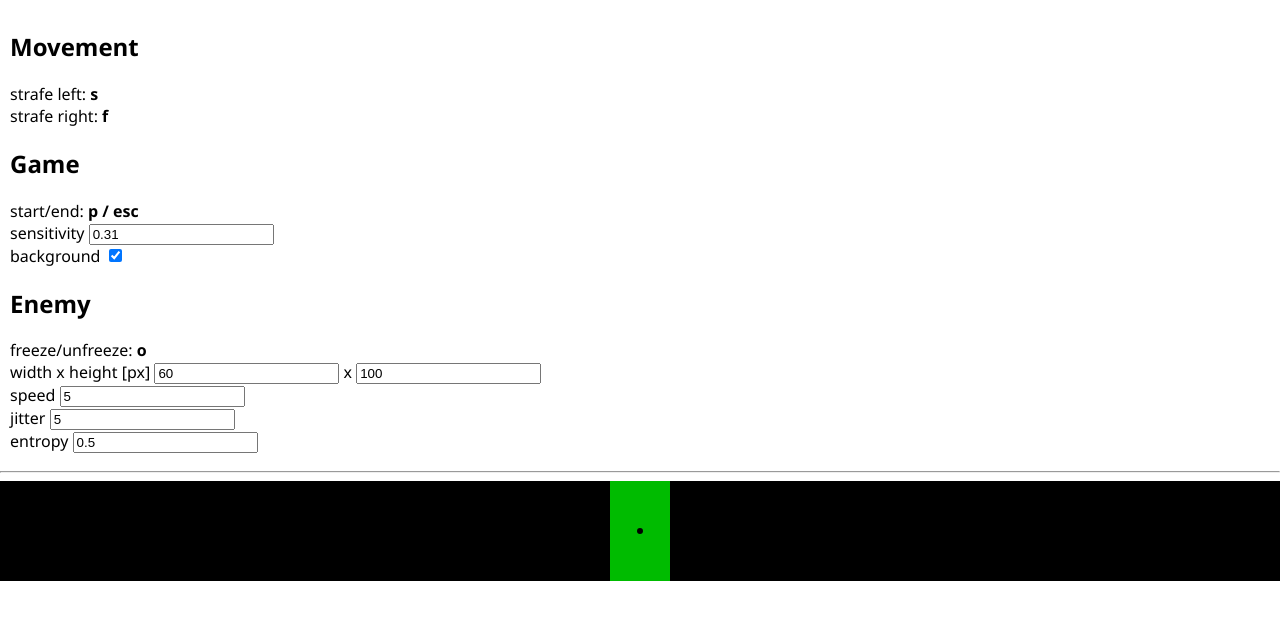
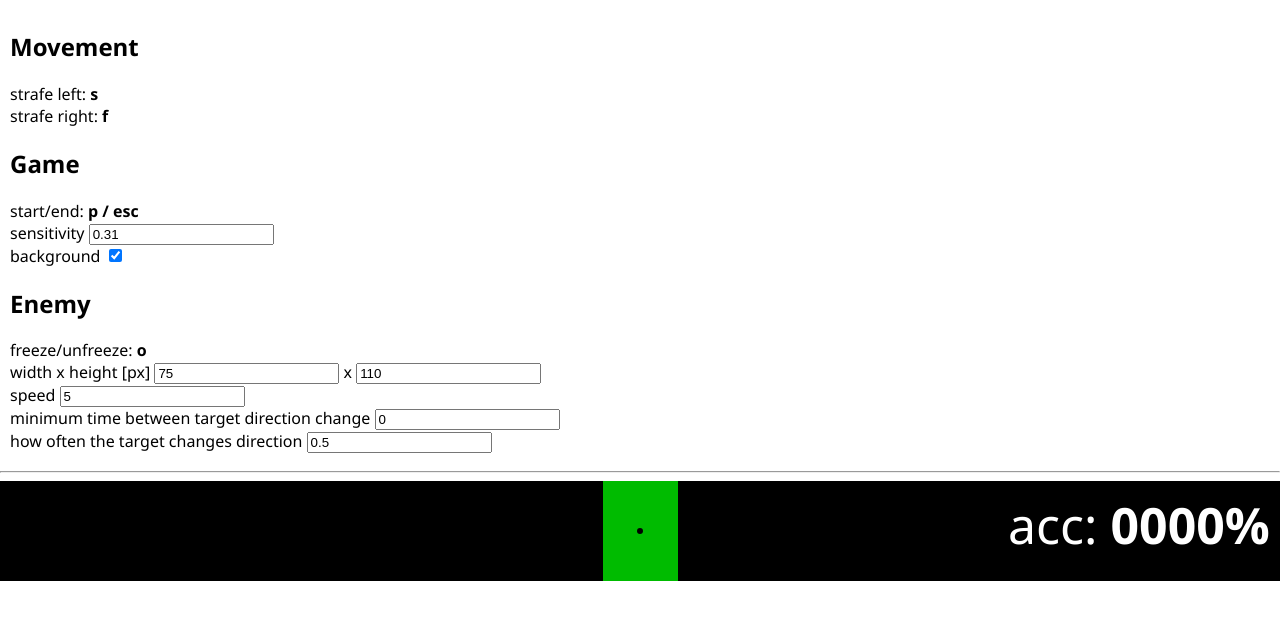
Before and after one commit to jburzynski/fps-aiming, a plain HTML site: page src/index.html in a window 1280 px wide. Drawn offline with Linux system fonts and the light colour scheme.

Commit message:
UI: changed "entropy" and "jitter" to more understandable terms; brought back the accuracy meter

```diff
--- a/src/business/user-input-controller.js
+++ b/src/business/user-input-controller.js
@@ -33,8 +33,6 @@ const UserInputController = function (ui, world, hud, viewport) {
 
     document.addEventListener('keydown', event => {
         this.state.keydown = event.char || event.key;
-
-        // one-time actions
 
         if (this.state.keydown === 'p' && this.state.pause) {
             mouseMovementXInFrame = 0;
--- a/src/index.html
+++ b/src/index.html
@@ -15,10 +15,10 @@
 
             <h2>Enemy</h2>
             <label>freeze/unfreeze:</label> <strong>o</strong>
-            <br /><label for="width">width x height [px]</label> <input type="text" id="width" value="60"> x <input type="text" id="height" value="100">
+            <br /><label for="width">width x height [px]</label> <input type="text" id="width" value="75"> x <input type="text" id="height" value="110">
             <br /><label for="speed">speed</label> <input type="text" id="speed" value="5">
-            <br /><label for="jitter">jitter</label> <input type="text" id="jitter" value="5">
-            <br /><label for="entropy">entropy</label> <input type="text" id="entropy" value="0.5">
+            <br /><label for="jitter">minimum time between target direction change</label> <input type="text" id="jitter" value="0">
+            <br /><label for="entropy">how often the target changes direction</label> <input type="text" id="entropy" value="0.5">
         </div>
 
         <hr>
@@ -26,11 +26,12 @@
         <div id="viewport" class="viewport">
             <div id="enemy" class="enemy"></div>
             <div id="crosshair" class="crosshair"></div>
-            <div id="stats-box" class="stats-box" style="display: none">
+            <div id="stats-box" class="stats-box"> <!-- to show/hide the stats box, remove/add the "display: none" style -->
                 acc: <strong id="accuracy">0000%</strong>
             </div>
         </div>
 
+        <script src="utilities/math-utils.js"></script>
         <script src="utilities/shim.js"></script>
 
         <script src="geometry/point.js"></script>
--- a/src/main.js
+++ b/src/main.js
@@ -1,6 +1,6 @@
 (function () {
     let fps = 60;
-    let delayBase = 1000;
+    let delayConstant = 1000;
     let initialDirectionChangeProbability = 0.5;
 
     let direction = 1;
@@ -8,6 +8,7 @@
     let framesElapsed = 0;
     let framesHit = 0;
 
+    let mathUtils = new MathUtils();
     let ui = new Ui();
     let viewport = new Viewport('viewport', ui);
     let hud = new Hud(viewport);
@@ -66,9 +67,7 @@
             let jitter = ui.getJitter();
             let entropy = ui.getEntropy();
 
-            delay = delayBase / jitter;
-            let delta = entropy * delayBase * (2 * Math.random() - 1);
-            delay += delta;
+            delay = delayConstant * (jitter + entropy * mathUtils.random(-1, 1));
         }
 
         setTimeout(directionChangeLoop, delay);
--- /dev/null
+++ b/src/utilities/math-utils.js
@@ -0,0 +1,3 @@
+const MathUtils = function() {
+    this.random = (min, max) => (max - min) * Math.random() + min;
+};
```
